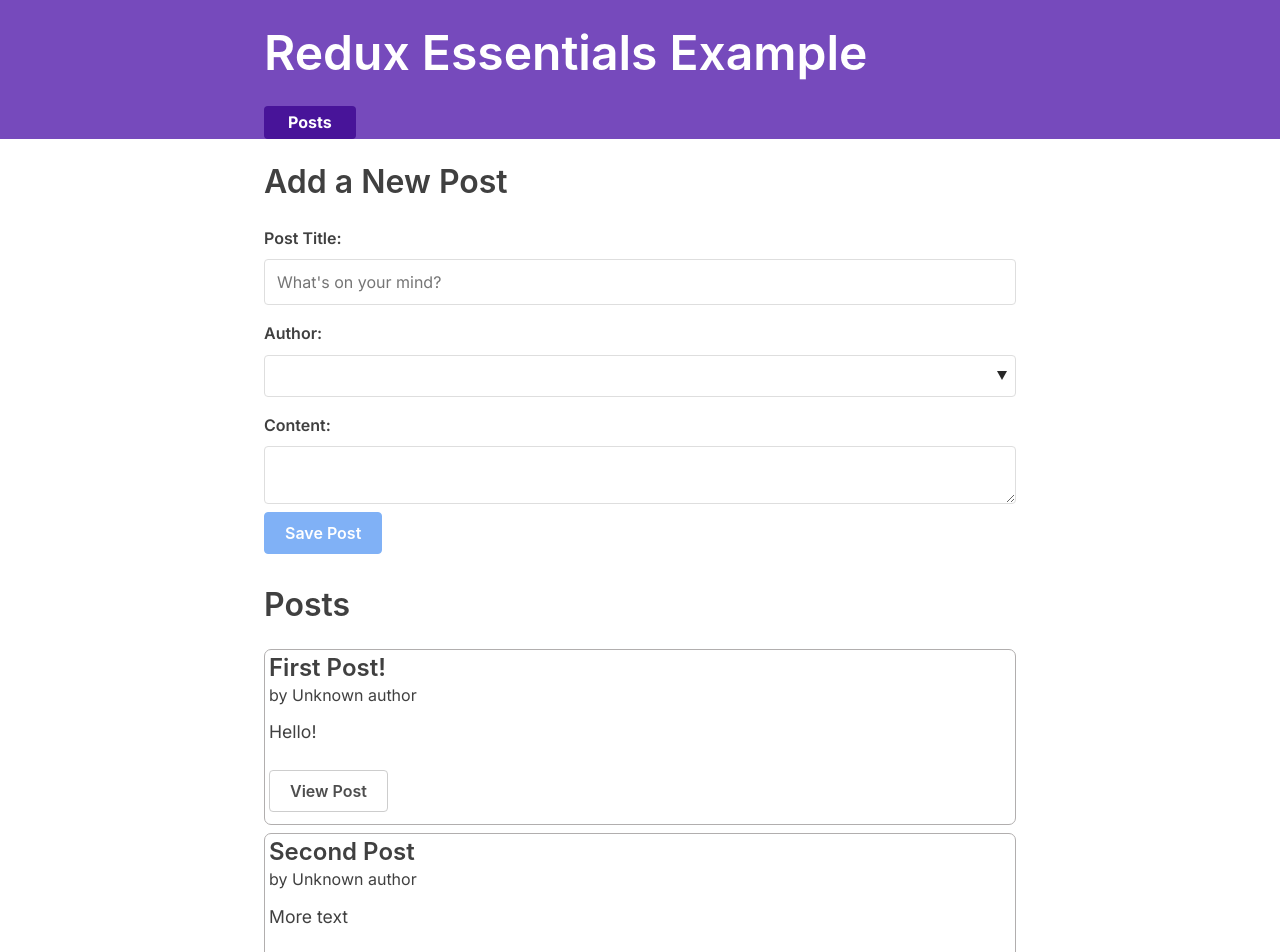
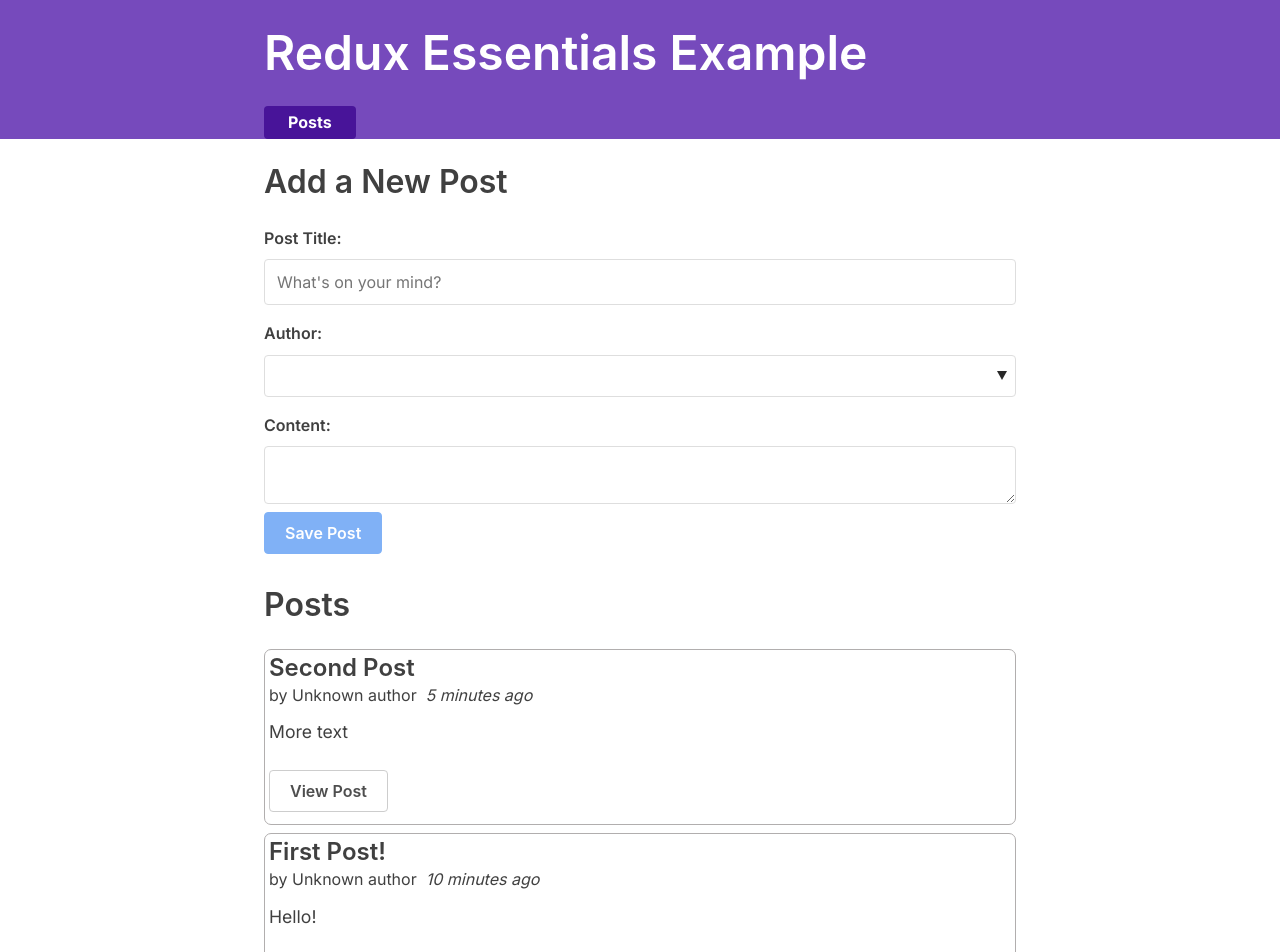
Before and after one commit to DevAiKaiSys/ReduxTutorial, a Next.js app in the folder redux-essentials-example/: page / in a window 1280 px wide. Shown: the top 952 px of the page. Built offline with nearby package versions, Linux system fonts and the light colour scheme.

Commit message:
Redux Essentials, Part 4: Sorting the Posts List

```diff
--- a/redux-essentials-example/app/ui/posts/PostsList.tsx
+++ b/redux-essentials-example/app/ui/posts/PostsList.tsx
@@ -8,7 +8,14 @@ import { TimeAgo } from "./TimeAgo";
 export const PostsList = () => {
   const posts = useAppSelector((state) => state.posts);
 
-  const renderedPosts = posts.map((post) => (
+  // const renderedPosts = posts.map((post) => (
+  // Sort posts in reverse chronological order by datetime string
+  const orderedPosts = posts
+    .slice()
+    .sort((a, b) => (b.date ?? "").localeCompare(a.date ?? ""));
+
+  const renderedPosts = orderedPosts.map((post) => {
+    return (
       <article className="post-excerpt" key={post.id}>
         <h3>{post.title}</h3>
         <div>
@@ -20,7 +27,8 @@ export const PostsList = () => {
           View Post
         </Link>
       </article>
-  ));
+    );
+  });
 
   return (
     <section className="posts-list">
--- a/redux-essentials-example/lib/redux/slices/postsSlice/postsSlice.ts
+++ b/redux-essentials-example/lib/redux/slices/postsSlice/postsSlice.ts
@@ -1,8 +1,19 @@
 import { PayloadAction, createSlice, nanoid } from "@reduxjs/toolkit";
+import { sub } from "date-fns";
 
 const initialState: PostSliceState[] = [
-  { id: "1", title: "First Post!", content: "Hello!" },
-  { id: "2", title: "Second Post", content: "More text" },
+  {
+    id: "1",
+    title: "First Post!",
+    content: "Hello!",
+    date: sub(new Date(), { minutes: 10 }).toISOString(),
+  },
+  {
+    id: "2",
+    title: "Second Post",
+    content: "More text",
+    date: sub(new Date(), { minutes: 5 }).toISOString(),
+  },
 ];
 
 const postsSlice = createSlice({
```
Lines whose indentation alone changed are shown as unchanged.
